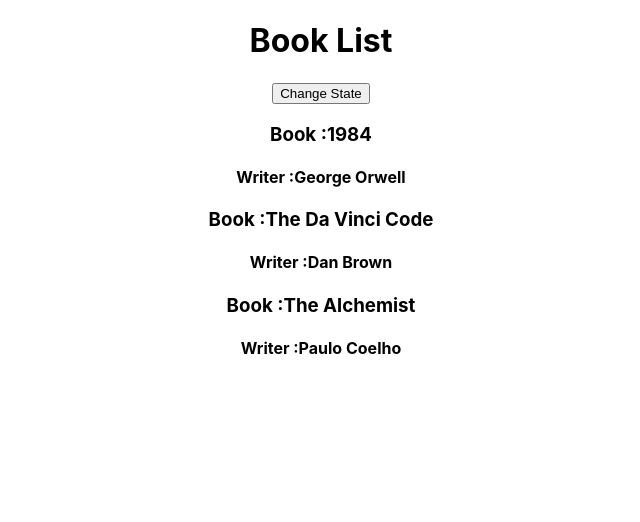
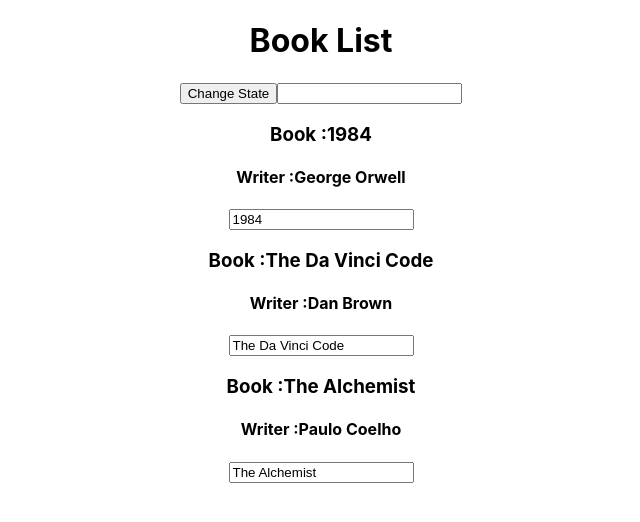
Before and after one commit to muzahid2559/React_Practice, a React (Create React App) app: page / in a window 1280 px wide. Shown: the top 522 px of the page, without its empty margins (319-959 px from the left). Built offline with nearby package versions, Linux system fonts and the light colour scheme.

Commit message:
Change state with input elements

```diff
--- a/src/App.js
+++ b/src/App.js
@@ -17,11 +17,21 @@ changeBookState = newBookName =>{
   this.setState({
     books : [
       { BookName : newBookName, writer : "George Orwell" },
+      { BookName : "The Vinci Code", writer : "Dan Brown"},
+      { BookName : "Metmorphosis", writer : "Franz Kafka"}
+    ]
+  });
+
+}
+
+changeWithInputState = e =>{
+  this.setState({
+    books : [
+      { BookName : e.target.value, writer : "George Orwell" },
       { BookName : "The Da Vinci Code", writer : "Dan Brown"},
       { BookName : "Metmorphosis", writer : "Franz Kafka"}
     ]
   });
-
 }
 
   render() {
@@ -29,8 +39,9 @@ changeBookState = newBookName =>{
           <div className="App">
             <h1>Book List</h1>
             <button onClick={() => this.changeBookState("Nineteen Eighty-Four")}>Change State</button>
+            <input type="text" onChange={this.changeWithInputState}></input>
 
-            <Book BookName = {this.state.books[0].BookName} Writer = {this.state.books[0].writer}/>
+            <Book BookName = {this.state.books[0].BookName} Writer = {this.state.books[0].writer} inputName = {this.changeWithInputState}/>
             <Book BookName = {this.state.books[1].BookName} Writer = {this.state.books[1].writer}/>
             <Book BookName = {this.state.books[2].BookName} Writer = {this.state.books[2].writer} change = {this.changeBookState.bind(this,"Nineteen 84")}/>
 
--- a/src/components/book.js
+++ b/src/components/book.js
@@ -5,6 +5,7 @@ const Book = props =>{
         <div>
             <h3 onClick={props.change}>Book :{props.BookName}</h3>
             <h4>Writer :{props.Writer}</h4>
+            <input type="text" onChange ={props.inputName} value={props.BookName}></input>
 
         </div>
 
```
